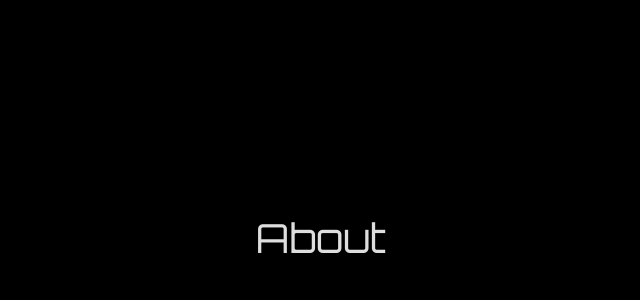
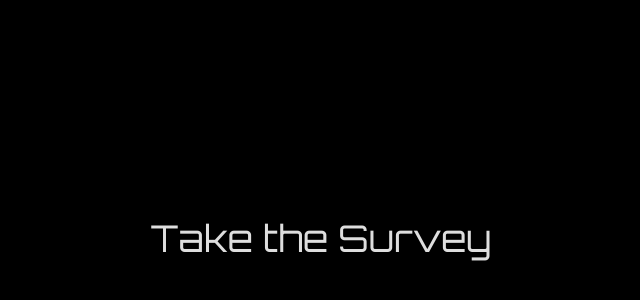
Before and after one commit to Danilo-Acosta5389/wiis, a React (Vite) app in the folder frontend/wiis-front/: page / in a window 1280 px wide. Shown: the part 962-1262 px from the top of the page, without its empty margins (319-959 px from the left). Built offline with nearby package versions, Linux system fonts and the light colour scheme; a web font is replaced by a local one.

Commit message:
Added survey section

```diff
--- a/frontend/wiis-front/src/App.jsx
+++ b/frontend/wiis-front/src/App.jsx
@@ -2,6 +2,7 @@ import React from 'react'
 import styled from 'styled-components';
 
 import Title from './Title.jsx'
+import Survey from './Survey.jsx';
 import About from './About.jsx'
 import Contact from './Contact.jsx'
 import Nav from './Nav.jsx';
@@ -32,6 +33,7 @@ function App() {
       </VideoBg> */}
       <Nav />
       <Title />
+      <Survey />
       <About />
       <Contact />
     </>
--- a/frontend/wiis-front/src/Quiz.jsx
+++ /dev/null
@@ -1 +0,0 @@
-// Page that encurages user to participate in quiz
--- /dev/null
+++ b/frontend/wiis-front/src/Survey.jsx
@@ -0,0 +1,32 @@
+import React, {useEffect} from "react";
+import styled, { keyframes } from 'styled-components';
+
+const SurveyContainer = styled.section`
+  display: flex;
+  flex-direction: column;
+  height: 100vh;
+  width: 100vw;
+  text-shadow: 1px 1px 5px black;
+
+  /* scroll-snap-align: start;
+  scroll-snap-stop: always; */
+  & h1 {
+    position: relative;
+  }
+`;
+
+const SurveyHeader = styled.h1`
+  cursor: pointer;
+  font-size: 2.3rem;
+  z-index: 1;
+`;
+
+function Survey() {
+    return(
+        <SurveyContainer>
+          <SurveyHeader>Take the Survey</SurveyHeader>
+        </SurveyContainer>
+    );
+}
+
+export default Survey;
```
